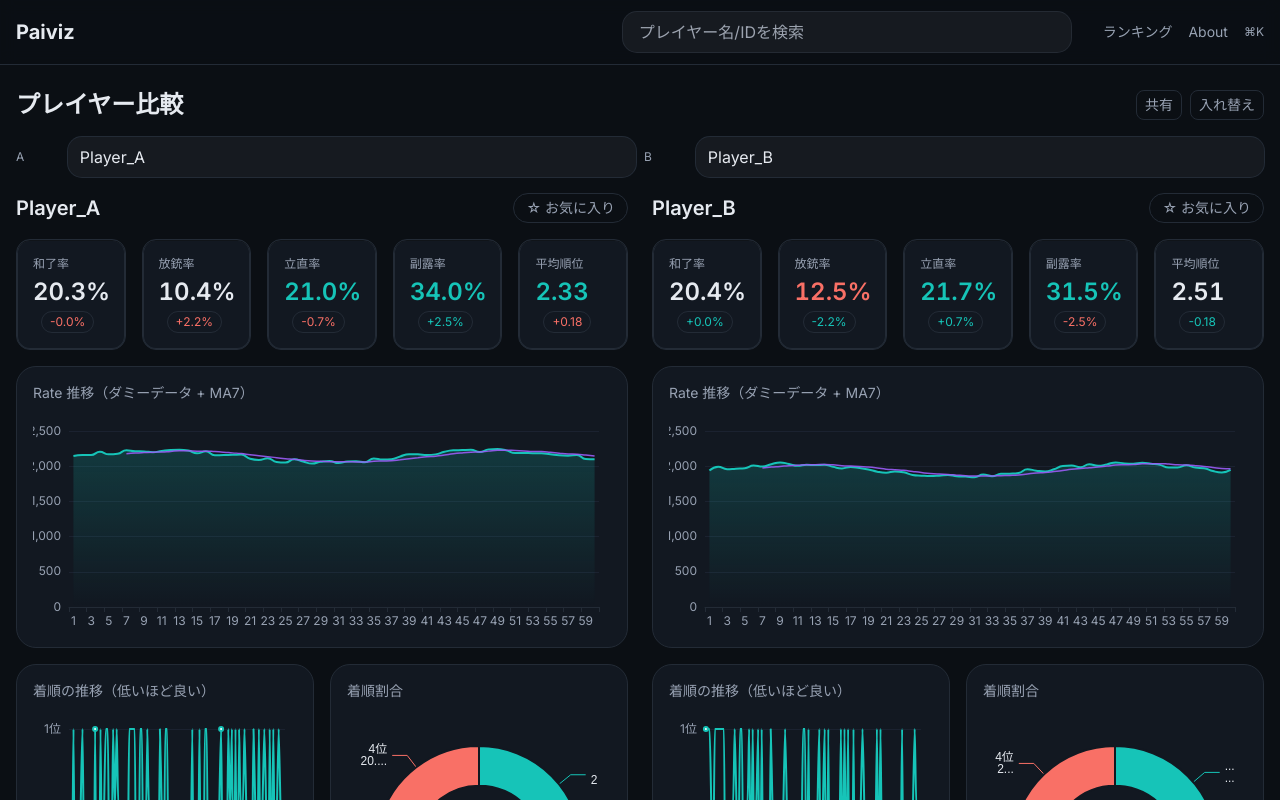
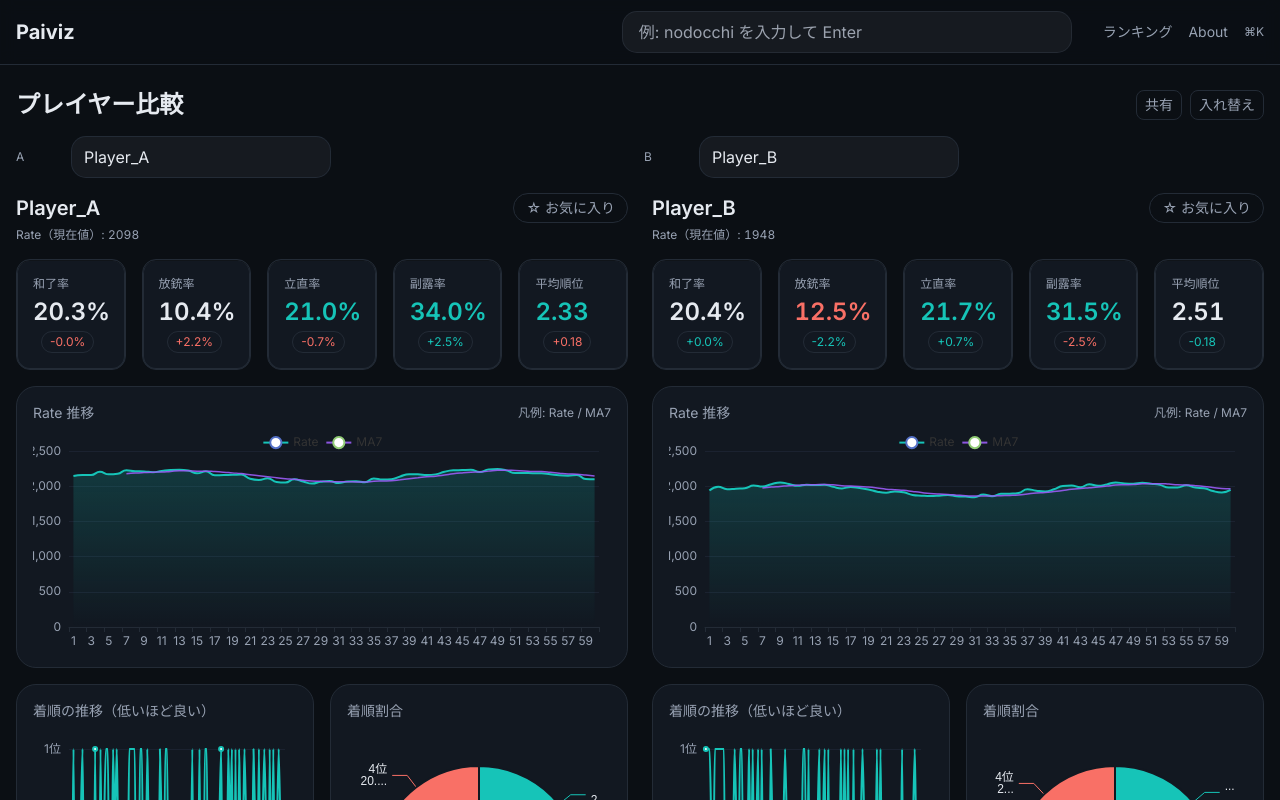
Before and after one commit to RyutaAoyama/paiviz, a Nuxt app: page /compare in a window 1280 px wide. Shown: the top 800 px of the page. Built offline with nearby package versions, Linux system fonts and the light colour scheme.

Commit message:
feat: 比較の候補選択・凡例/現在Rate、ランキングの直近日付プリセットと★ハイライト、検索のグローを追加

```diff
--- a/components/DateRangePicker.vue
+++ b/components/DateRangePicker.vue
@@ -3,6 +3,8 @@
     <select v-model="mode" class="rounded-xl bg-surface px-3 py-2 ring-1 ring-border">
       <option value="this">今月</option>
       <option value="prev">先月</option>
+      <option value="last30d">直近30日</option>
+      <option value="last90d">直近90日</option>
       <option value="custom">カスタム</option>
     </select>
     <div v-if="mode==='custom'" class="flex items-center gap-2">
@@ -16,22 +18,33 @@
 
 <script setup lang="ts">
 const emit = defineEmits<{ (e:'update', payload:{mode:string; from:string; to:string}):void }>()
-const today = new Date()
 function fmt(d: Date){ return d.toISOString().slice(0,10) }
 
 function monthRange(offset=0){
-  const y = today.getFullYear()
-  const m = today.getMonth() + offset
+  const t = new Date()
+  const y = t.getFullYear()
+  const m = t.getMonth() + offset
   const first = new Date(y, m, 1)
   const last = new Date(y, m+1, 0)
   return { from: fmt(first), to: fmt(last) }
 }
+function lastDays(n:number){
+  const to = new Date()
+  const from = new Date(to.getTime() - (n-1)*86400000)
+  return { from: fmt(from), to: fmt(to) }
+}
 
-const mode = ref<'this'|'prev'|'custom'>('this')
+const mode = ref<'this'|'prev'|'last30d'|'last90d'|'custom'>('this')
 const from = ref(monthRange(0).from)
 const to = ref(monthRange(0).to)
 
-watch([mode, from, to], () => emit('update', { mode: mode.value, from: from.value, to: to.value }), { immediate: true })
+watch([mode, from, to], () => {
+  if (mode.value === 'this'){ const r = monthRange(0); from.value = r.from; to.value = r.to }
+  if (mode.value === 'prev'){ const r = monthRange(-1); from.value = r.from; to.value = r.to }
+  if (mode.value === 'last30d'){ const r = lastDays(30); from.value = r.from; to.value = r.to }
+  if (mode.value === 'last90d'){ const r = lastDays(90); from.value = r.from; to.value = r.to }
+  emit('update', { mode: mode.value, from: from.value, to: to.value })
+}, { immediate: true })
 
 function setThisMonth(){
   mode.value = 'this'
--- /dev/null
+++ b/components/PlayerSelect.vue
@@ -0,0 +1,48 @@
+<template>
+  <div class="relative">
+    <input
+      :value="modelValue"
+      @input="onInput"
+      class="w-full rounded-xl bg-[#161A20] px-3 py-2 ring-1 ring-border focus:ring-2 focus:ring-[rgba(20,184,166,.35)]"
+      :placeholder="placeholder"
+      @focus="open = true"
+      @blur="onBlur"
+    />
+    <div v-if="open && suggestions.length" class="absolute z-50 mt-1 w-full rounded-xl border border-border bg-surface p-2 text-sm shadow-card">
+      <div class="mb-1 text-xs text-muted">候補（お気に入り/最近）</div>
+      <ul>
+        <li
+          v-for="n in suggestions"
+          :key="n"
+          class="cursor-pointer rounded px-2 py-1 hover:bg-[#11151b]"
+          @mousedown.prevent="pick(n)"
+        >{{ n }}</li>
+      </ul>
+    </div>
+  </div>
+</template>
+
+<script setup lang="ts">
+const props = withDefaults(defineProps<{ modelValue: string; placeholder?: string }>(), { modelValue: '', placeholder: '' })
+const emit = defineEmits<{ (e:'update:modelValue', v:string): void }>()
+const open = ref(false)
+const { favs } = useFavorites()
+const { recents } = useRecent()
+const q = ref(props.modelValue)
+
+watch(() => props.modelValue, v => { q.value = v })
+
+const suggestions = computed(() => {
+  const s = [...new Set([...favs.value, ...recents.value])]
+  if (!q.value.trim()) return s.slice(0, 10)
+  const lower = q.value.toLowerCase()
+  return s.filter(n => n.toLowerCase().includes(lower)).slice(0, 10)
+})
+function onInput(e: Event) {
+  const v = (e.target as HTMLInputElement).value
+  q.value = v
+  emit('update:modelValue', v)
+}
+function onBlur(){ window.setTimeout(() => open.value = false, 120) }
+function pick(n: string) { emit('update:modelValue', n); open.value = false }
+</script>
--- a/components/PlayerSummary.vue
+++ b/components/PlayerSummary.vue
@@ -1,8 +1,13 @@
 <template>
   <section class="space-y-4">
-    <div class="flex items-center justify-between">
-      <h2 class="text-xl font-semibold truncate">{{ displayName }}</h2>
-      <StarButton :name="displayName" />
+    <div class="space-y-1">
+      <div class="flex items-center justify-between">
+        <h2 class="text-xl font-semibold truncate">{{ displayName }}</h2>
+        <StarButton :name="displayName" />
+      </div>
+      <div class="text-xs text-muted">
+        Rate（現在値）: <span class="tabular-nums">{{ currentRate }}</span>
+      </div>
     </div>
 
     <div class="grid grid-cols-2 gap-4 md:grid-cols-3 lg:grid-cols-5">
@@ -49,7 +54,10 @@
     </div>
 
     <div class="rounded-2xl border border-border bg-surface p-4">
-      <div class="mb-2 text-sm text-muted">Rate 推移（ダミーデータ + MA7）</div>
+      <div class="mb-2 flex items-center justify-between text-sm text-muted">
+        <span>Rate 推移</span>
+        <span class="text-xs">凡例: Rate / MA7</span>
+      </div>
       <div style="height: 220px" ref="chartBox"></div>
     </div>
 
@@ -97,13 +105,19 @@
 // 自データ
 const me = usePlayerData(displayName);
 
-// kpi は Ref なので、テンプレートでの型エラー回避のために reactive に写す
+// kpi は Ref なので reactive に写す
 const kpi = reactive({ agari: 0, houju: 0, riichi: 0, furo: 0, avgRank: 0 });
 watch(
   () => me.kpi.value,
   (v) => Object.assign(kpi, v),
   { immediate: true }
 );
+
+// 現在のRate
+const currentRate = computed(() => {
+  const arr = me.rate.value;
+  return arr.length ? arr[arr.length - 1] : "--";
+});
 
 // 可視範囲の着順配列
 const visibleRanks = computed<number[]>(() => {
@@ -124,9 +138,16 @@
   if (chart) chart.dispose();
   chart = echarts.init(chartBox.value);
   const x = me.rate.value.map((_, i) => i + 1);
-  chart.setOption(
-    getLineOptions(me.rate.value, x, { maWindow: 7, showMA: true })
-  );
+  const opt: any = getLineOptions(me.rate.value, x, {
+    maWindow: 7,
+    showMA: true,
+  });
+  if (Array.isArray(opt.series)) {
+    if (opt.series[0]) opt.series[0].name = "Rate";
+    if (opt.series[1]) opt.series[1].name = "MA7";
+    opt.legend = { data: ["Rate", "MA7"], top: 0 };
+  }
+  chart.setOption(opt);
 }
 onMounted(renderRate);
 watch(() => me.rate.value, renderRate);
--- a/components/SearchBox.vue
+++ b/components/SearchBox.vue
@@ -2,8 +2,8 @@
   <div class="relative">
     <input
       v-model="q"
-      class="w-full rounded-xl bg-[#161A20] px-4 py-2 outline-none ring-1 ring-[#242A33]"
-      placeholder="プレイヤー名/IDを検索"
+      class="w-full rounded-xl bg-[#161A20] px-4 py-2 outline-none ring-1 ring-[#242A33] focus:ring-2 focus:ring-[rgba(20,184,166,.35)]"
+      placeholder="例: nodocchi を入力して Enter"
       @keydown.enter="go"
       @focus="open = true"
       @blur="onBlur"
@@ -41,17 +41,14 @@
 });
 
 function onBlur() {
-  // blur直後のクリック（候補選択）を拾うため、少し遅らせて閉じる
   window.setTimeout(() => {
     open.value = false;
   }, 120);
 }
-
 function go() {
   if (q.value.trim())
     navigateTo(`/player/${encodeURIComponent(q.value.trim())}`);
 }
-
 function select(n: string) {
   navigateTo(`/player/${encodeURIComponent(n)}`);
   open.value = false;
--- a/pages/compare.vue
+++ b/pages/compare.vue
@@ -21,18 +21,16 @@
     <div class="grid gap-2 md:grid-cols-2">
       <div class="flex items-center gap-2">
         <span class="text-xs text-muted w-12">A</span>
-        <input
+        <PlayerSelect
           v-model="a"
-          class="w-full rounded-xl bg-[#161A20] px-3 py-2 ring-1 ring-border"
-          placeholder="プレイヤーA"
+          placeholder="プレイヤーA（お気に入り/最近から候補）"
         />
       </div>
       <div class="flex items-center gap-2">
         <span class="text-xs text-muted w-12">B</span>
-        <input
+        <PlayerSelect
           v-model="b"
-          class="w-full rounded-xl bg-[#161A20] px-3 py-2 ring-1 ring-border"
-          placeholder="プレイヤーB"
+          placeholder="プレイヤーB（お気に入り/最近から候補）"
         />
       </div>
     </div>
--- a/pages/rankings.vue
+++ b/pages/rankings.vue
@@ -102,7 +102,7 @@
         <div
           v-for="(row, i) in visibleRows"
           :key="row.id"
-          class="grid grid-cols-[72px_1fr_90px_160px_90px] items-center gap-3 border-b border-border row-hover"
+          class="grid grid-cols-[72px_1fr_90px_160px_90px] items-center gap-3 border-b border-border hover:outline hover:outline-1 hover:outline-[#1b2230] rounded-md"
           :class="{ 'row-selected': isSelected(startIndex + i) }"
           :style="{
             position: 'absolute',
@@ -117,7 +117,10 @@
           <div class="tabular-nums text-muted">
             <span class="pill">{{ startIndex + i + 1 }}</span>
           </div>
-          <div class="truncate">{{ row.name }}</div>
+          <div class="truncate">
+            <span v-if="isFav(row.name)" class="mr-1 text-jade">★</span>
+            {{ row.name }}
+          </div>
           <div class="tabular-nums">{{ row.rate }}</div>
           <div class="text-jade"><Sparkline :data="row.spark" /></div>
           <div class="tabular-nums text-muted">{{ row.games }}</div>
@@ -125,7 +128,8 @@
       </div>
     </div>
     <div class="text-xs text-muted">
-      ヒント: 期間・卓・ルール・ソートはURLに保存されます。
+      ヒント:
+      期間・卓・ルール・ソートはURLに保存されます。お気に入りは★でハイライト。
     </div>
   </section>
 </template>
@@ -136,6 +140,7 @@
 
 const route = useRoute();
 const router = useRouter();
+const { isFav } = useFavorites();
 
 // range state (mode/from/to)
 const mode = ref(String(route.query.mode ?? "this"));
@@ -179,7 +184,7 @@
   }
 );
 
-// sort helpers (templateから使う)
+// sort helpers
 function setSort(key: "rank" | "name" | "rate" | "games") {
   if (sort.key === key) sort.dir = sort.dir === "asc" ? "desc" : "asc";
   else {
```
